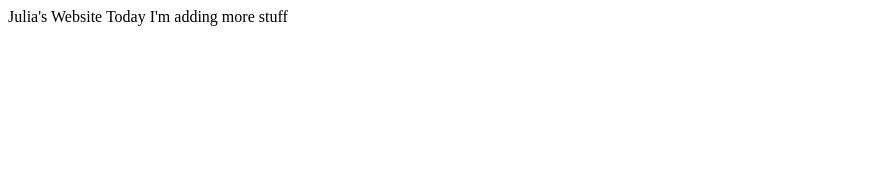
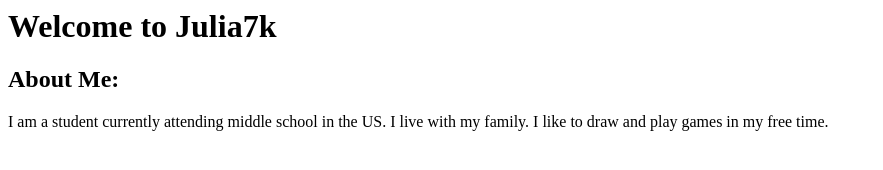
Before and after one commit to julia7hk/julia7hk.github.io, a plain HTML site: page index.html in a window 1280 px wide. Shown: the whole page, without its empty margins (0-883 px from the left). Drawn offline with Linux system fonts and the light colour scheme.

Commit message:
added paragraphs

```diff
--- a/index.html
+++ b/index.html
@@ -1,9 +1,10 @@
 <html>
 <head>
+	<title>Welcome to Julia7k</title>
 </head>
 <body>
-Julia's Website
-
-Today I'm adding more stuff
+	<h1>Welcome to Julia7k</h1>
+	<h2>About Me:</h2>
+	<p>I am a student currently attending middle school in the US. I live with my family. I like to draw and play games in my free time. </p>
 </body>
 </html>
```
Also changed, not shown: html_tut/html01.html (added, +12 -0 lines).
